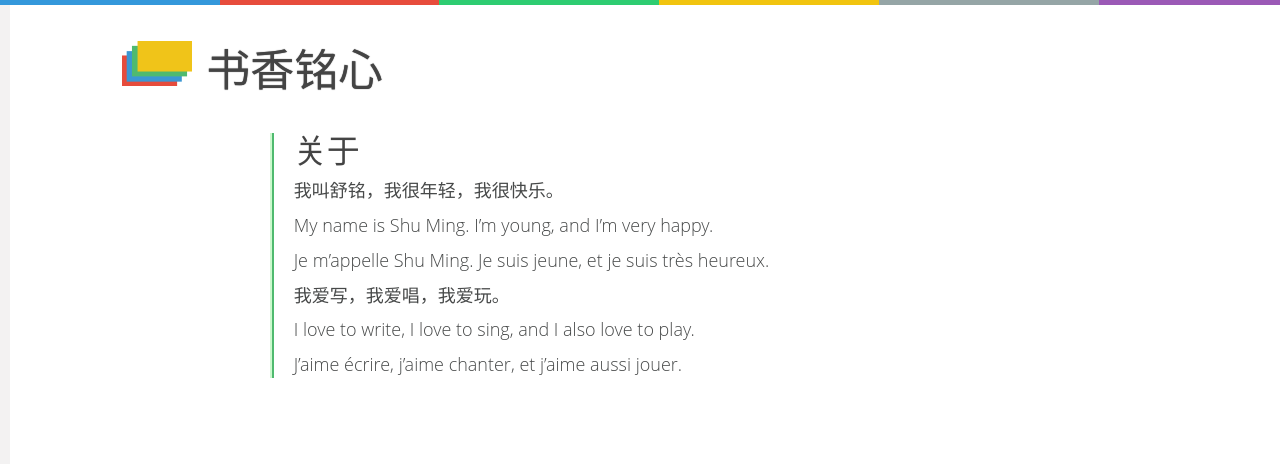
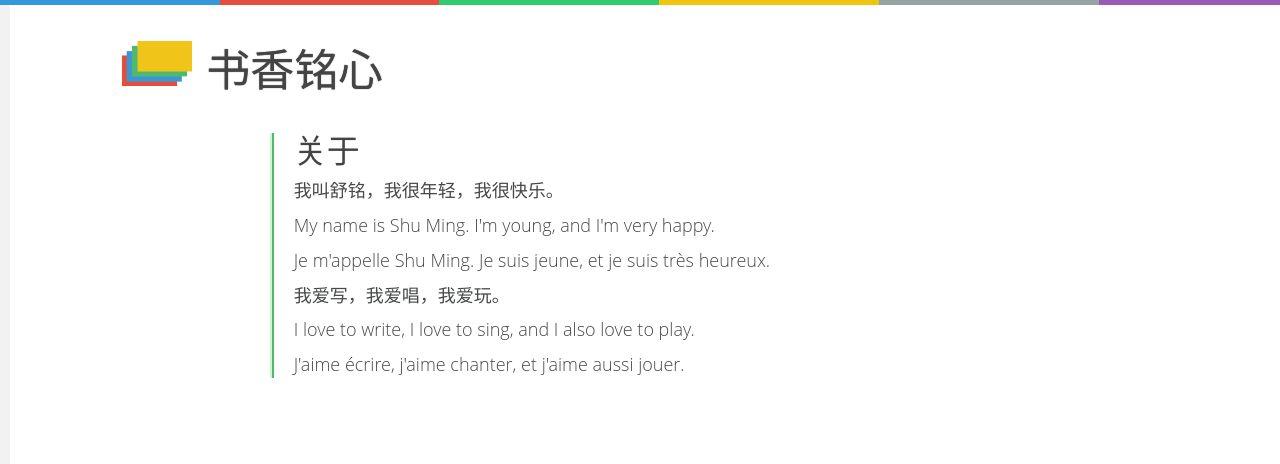
Before and after one commit to winsphinx/sxmx, a Jekyll site: the page built from about.md, in a window 1280 px wide. Shown: the top 464 px of the page. Built offline with Jekyll 4.4.1, drawn with Linux system fonts in a browser that asks for light colours; comment, search, counter and statistics services are not loaded.

```diff
--- a/about.md
+++ b/about.md
@@ -7,12 +7,12 @@ permalink: /about/
 
 我叫舒铭，我很年轻，我很快乐。
 
-My name is Shu Ming. I'm young, and I'm very happy.
+My name is Shu Ming. I\'m young, and I\'m very happy.
 
-Je m'appelle Shu Ming. Je suis jeune, et je suis très heureux.
+Je m\'appelle Shu Ming. Je suis jeune, et je suis très heureux.
 
 我爱写，我爱唱，我爱玩。
 
 I love to write, I love to sing, and I also love to play.
 
-J'aime écrire, j'aime chanter, et j'aime aussi jouer.
+J\'aime écrire, j\'aime chanter, et j\'aime aussi jouer.
```
